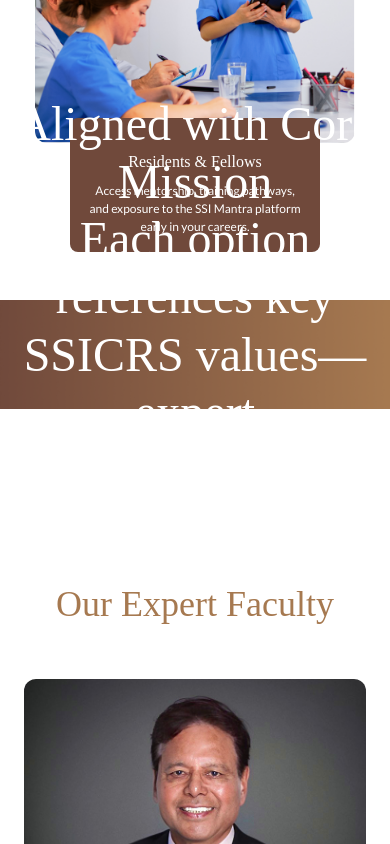
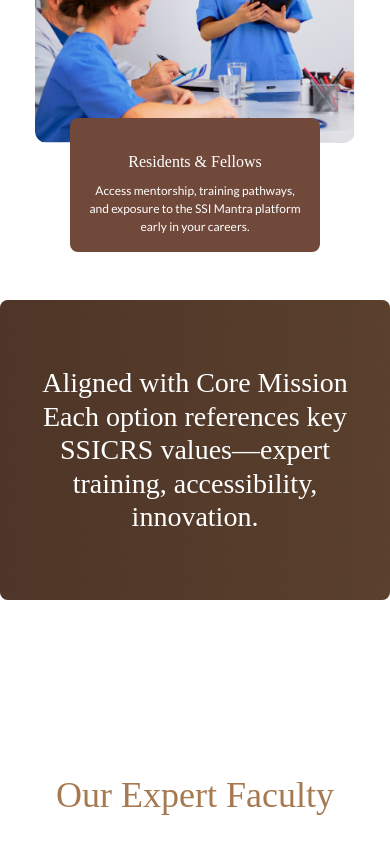
Before and after one commit to puneetshukla041/ssicrs, a Next.js app: page /home in a window 390 px wide. Shown: the part 5163-6007 px from the top of the page. Built offline with nearby package versions, Linux system fonts and the light colour scheme.

Commit message:
i upadted teh fifth sevction

```diff
--- a/components/home/fifthsection.tsx
+++ b/components/home/fifthsection.tsx
@@ -5,13 +5,13 @@ import Image from "next/image";
 export default function FifthSection() {
   return (
     <section className="w-full flex justify-center items-center relative bg-white">
-      {/* Image */}
-      <div className="relative w-full flex justify-center">
+      {/* Desktop View */}
+      <div className="hidden md:flex relative w-full justify-center">
         <Image
           src="/images/fifthsection/image1.png"
           alt="Fifth Section Image"
-          width={1906} // actual image width
-          height={124} // actual image height
+          width={1906}
+          height={124}
           className="object-contain w-full"
         />
 
@@ -21,16 +21,47 @@ export default function FifthSection() {
             className="text-white"
             style={{
               fontFamily: "DM Serif Text, serif",
-              fontWeight: "400", // Regular
+              fontWeight: "400",
               fontSize: "48px",
               lineHeight: "1.2",
             }}
           >
-            Aligned with Core Mission<br/>
-            Each option references key SSICRS values—expert<br/>training, accessibility, innovation.
+            Aligned with Core Mission<br />
+            Each option references key SSICRS values—expert<br />training, accessibility, innovation.
           </h2>
         </div>
       </div>
+
+{/* Mobile View */}
+<div
+  className="flex md:hidden relative w-full justify-center items-center rounded-lg"
+  style={{
+    height: "300px", // fixed height for mobile background
+    backgroundImage: "url('/images/fifthsection/image1.png')",
+    backgroundSize: "cover",
+    backgroundPosition: "center",
+  }}
+>
+  {/* Overlay for better text readability */}
+  <div className="absolute inset-0 bg-black opacity-40 rounded-lg"></div>
+
+  {/* Centered Text */}
+  <div className="relative z-10 flex flex-col justify-center items-center text-center px-4">
+    <h2
+      className="text-white"
+      style={{
+        fontFamily: "DM Serif Text, serif",
+        fontWeight: "400",
+        fontSize: "28px", // smaller for mobile
+        lineHeight: "1.2",
+      }}
+    >
+      Aligned with Core Mission<br />
+      Each option references key SSICRS values—expert<br />training, accessibility, innovation.
+    </h2>
+  </div>
+</div>
+
     </section>
   );
 }
```
